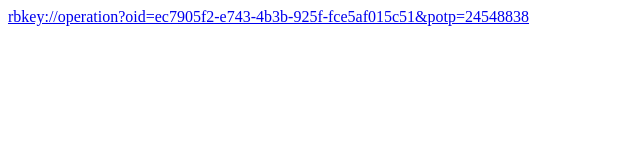
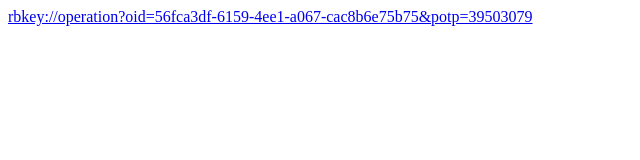
Before and after one commit to kober32/kober32.github.io, a plain HTML site: page test.html in a window 1280 px wide. Shown: the full height of the page, 0-640 px from the left. Drawn offline with Linux system fonts and the light colour scheme.

Commit message:
Updates test

```diff
--- a/test.html
+++ b/test.html
@@ -2,6 +2,6 @@
   <head>
   </head>
   <body>
-  	<a href="rbkey://operation?oid=ec7905f2-e743-4b3b-925f-fce5af015c51&potp=24548838">rbkey://operation?oid=ec7905f2-e743-4b3b-925f-fce5af015c51&potp=24548838</a>
+  	<a href="rbkey://operation?oid=56fca3df-6159-4ee1-a067-cac8b6e75b75&potp=39503079">rbkey://operation?oid=56fca3df-6159-4ee1-a067-cac8b6e75b75&potp=39503079</a>
 </body>
 </html>
```
